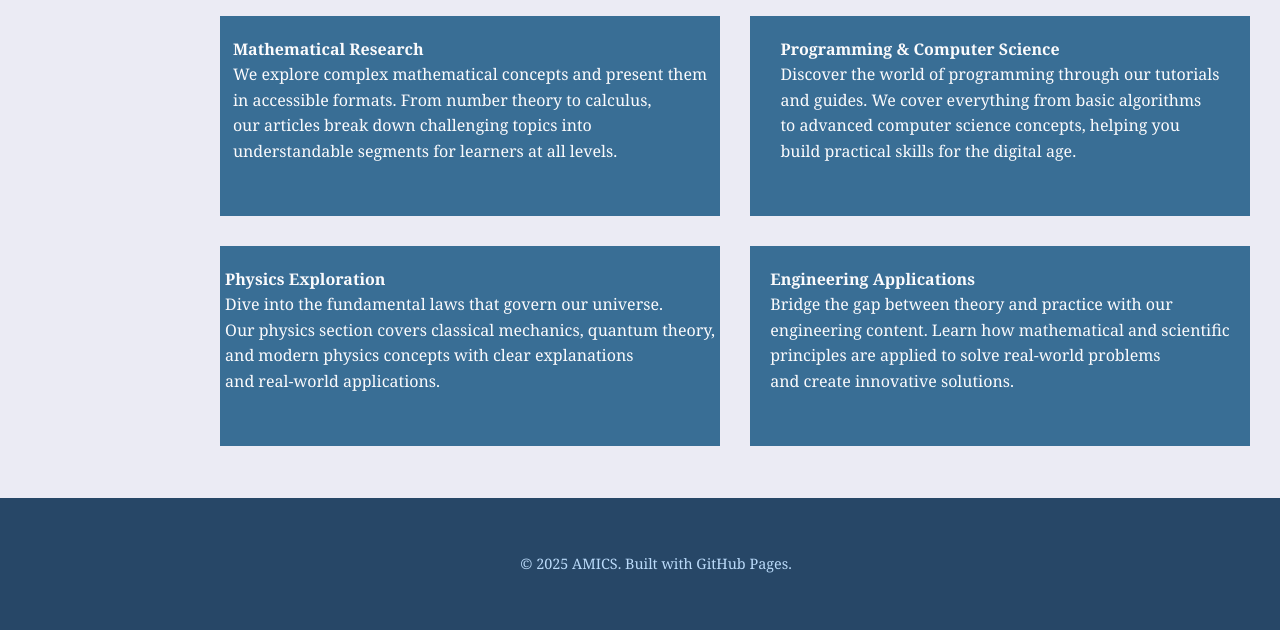
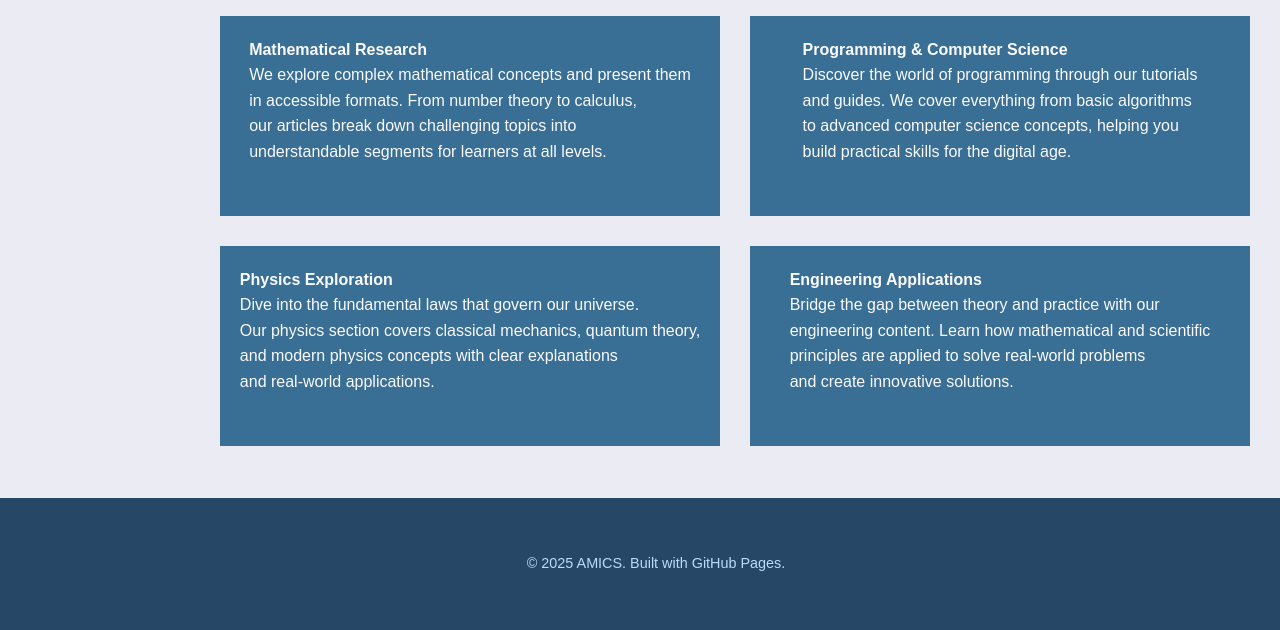
Before and after one commit to AMICS-Education/AMICS, a plain HTML site: page index.html in a window 1280 px wide. Shown: the part 656-1286 px from the top of the page. Drawn offline with Linux system fonts and the light colour scheme.

Commit message:
Update style.css

```diff
--- a/style.css
+++ b/style.css
@@ -1,5 +1,5 @@
 body {
-    font-family:Georgia, 'Times New Roman', Times, serif;
+    font-family: 'CMU Serif', sans-serif;
     margin: 0;
     background: #ebebf4;
     color: #333;
```
